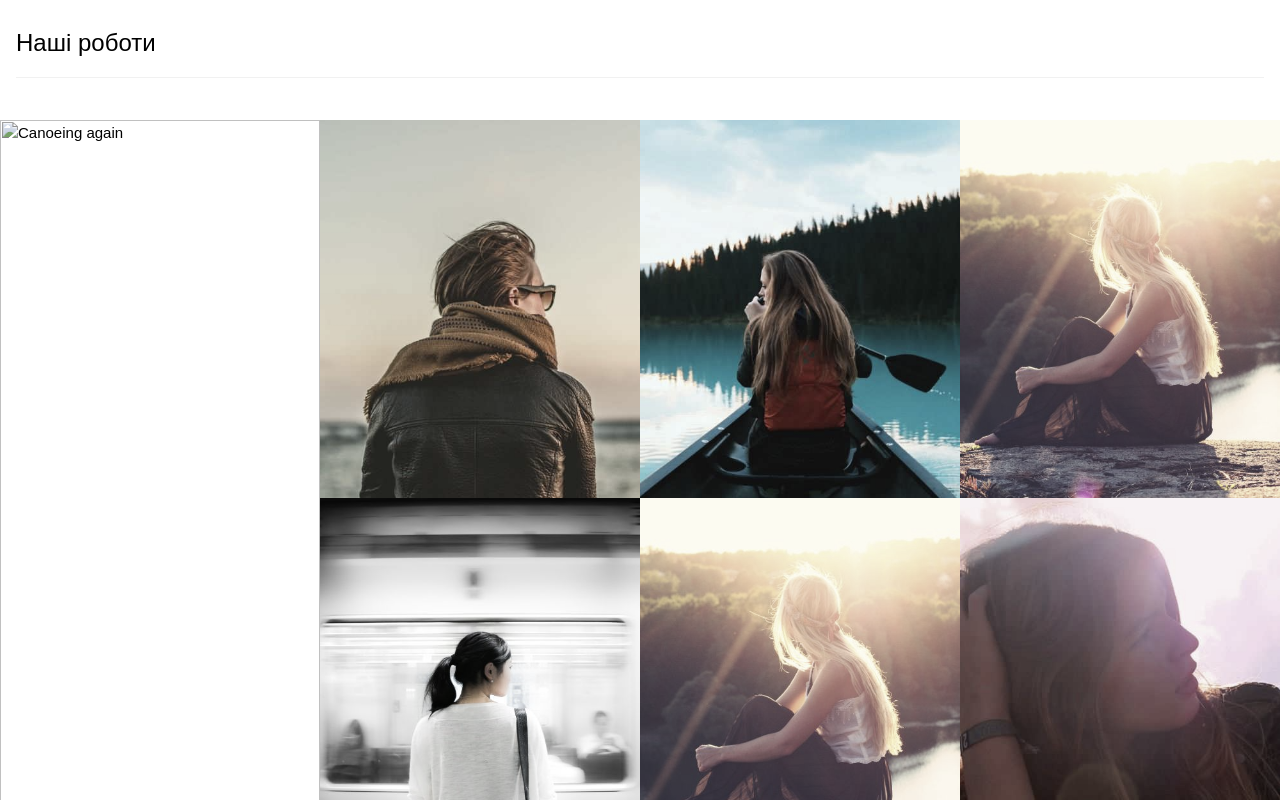
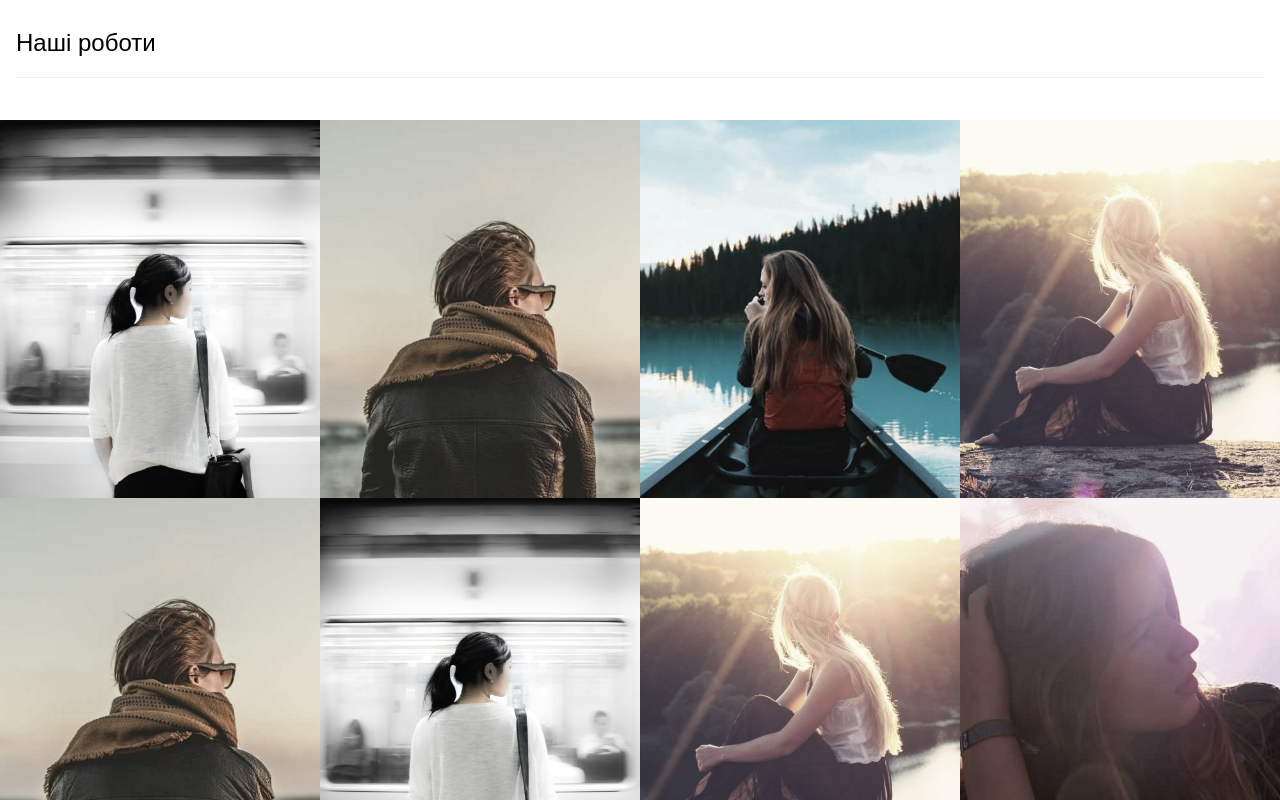
Before and after one commit to Olegmakc/olegmakc.github.io, a plain HTML site: page index.html in a window 1280 px wide. Shown: the part 920-1720 px from the top of the page. Drawn offline with nearby package versions, Linux system fonts and the light colour scheme; files whose address does not match are found by name.

Commit message:
Update index.html

```diff
--- a/index.html
+++ b/index.html
@@ -40,7 +40,7 @@ body,h1,h2,h3,h4,h5 {font-family: "Raleway", sans-serif}
 
  <div class="w3-row w3-grayscale-min">
     <div class="w3-quarter">
-      <img src="girl_train.jpg.jpg" style="width:100%" onclick="onClick(this)" alt="Canoeing again">
+      <img src="girl_train.jpg" style="width:100%" onclick="onClick(this)" alt="Canoeing again">
       <img src="file:///C:/Users/%D0%9E%D0%BB%D0%B5%D0%B3/Desktop/%D0%9D%D0%BE%D0%B2%D0%B0%D1%8F%20%D0%BF%D0%B0%D0%BF%D0%BA%D0%B0/boy.jpg" style="width:100%" onclick="onClick(this)" alt="Quiet day at the beach. Cold, but beautiful">
       <img src="file:///C:/Users/%D0%9E%D0%BB%D0%B5%D0%B3/Desktop/%D0%9D%D0%BE%D0%B2%D0%B0%D1%8F%20%D0%BF%D0%B0%D0%BF%D0%BA%D0%B0/man_bench.jpg" style="width:100%" onclick="onClick(this)" alt="The Beach. Me. Alone. Beautiful">
    </div>
```
